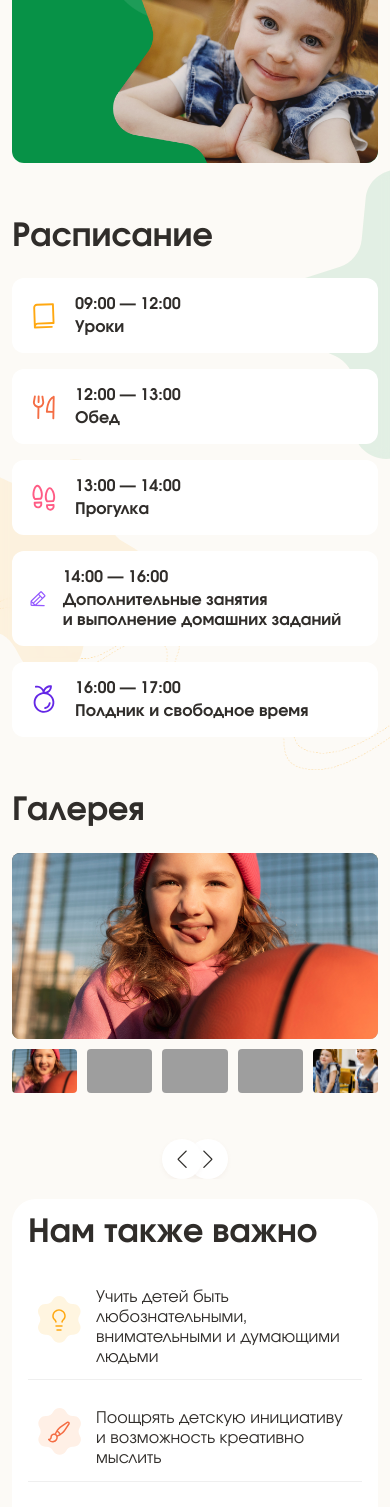
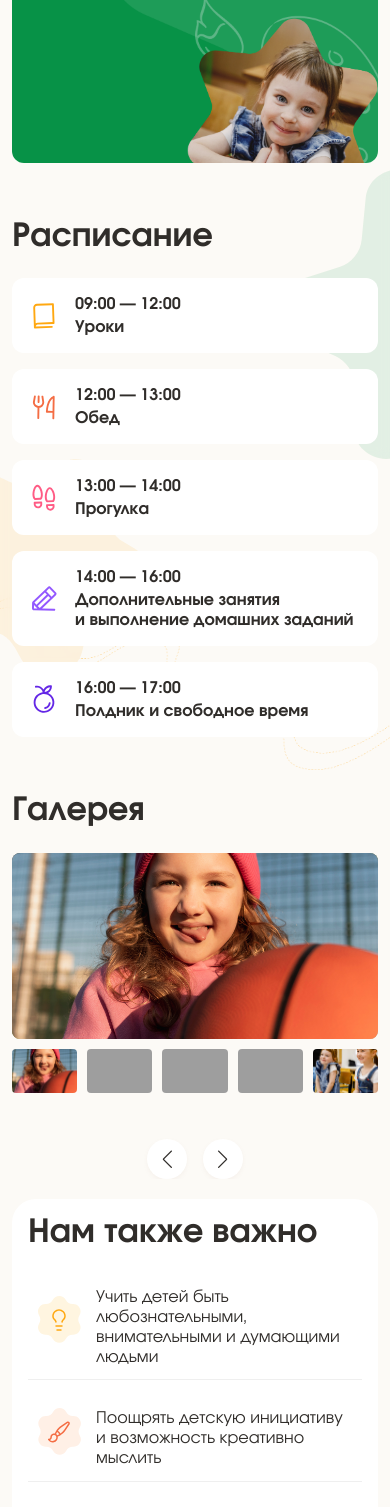
Before and after one commit to Islomhoja/---, a plain HTML site: page main.html in a window 390 px wide. Shown: the part 6008-7515 px from the top of the page. Drawn offline with nearby package versions, Linux system fonts and the light colour scheme; grey boxes are pictures that could not be loaded.

Commit message:
Update main.css

```diff
--- a/css/main.css
+++ b/css/main.css
@@ -171,7 +171,7 @@ main{overflow: hidden;}
 .schedule-time,.schedule-desc{font-family: var(--font-family);font-weight: 700;font-size: 16px;line-height: 125%;color: var(--color-neutral-800);}
 .schedule-time{font-family: var(--font-family);font-weight: 700;margin-bottom: 3px;}
 .schedule-item{background: var(--color-neutral-white);border-radius: 12px;padding: 16px;display: flex;align-items: center;gap:15px;transform: rotate(-2deg);}
-.schedule-item svg{width: 32px;height: 32px;}
+.schedule-item svg{width: 32px;height: 32px;min-width:32px}
 .schedule-item:nth-child(even){transform: unset;}
 .schedule-content{max-width: 400px;display: flex;flex-direction: column;margin: auto;gap:10px}
 .star-sched{width: 283px;position: absolute;top: -180px;right: -214px;}
@@ -278,7 +278,7 @@ a.contact-item:hover{color: var(--color-color-100-extra-3);}
   .val-small-flex{max-width: 100%;}
   .edu-flex{grid-template-columns: 1fr 1fr;}
   .edu-star2{top: 350px;left: -100px;}
-  .talant-img{right: -75px;top: 93px;}
+  .talant-img{right: -15px;top: 235px;width: 221px;}
   .swiper-button-gal.swiper-button-prev{left: 43%;}
   .swiper-button-gal.swiper-button-next{right: 43%;}
   .partner-col{max-width: 290px;}
@@ -339,5 +339,7 @@ a.contact-item:hover{color: var(--color-color-100-extra-3);}
   .adv-item:nth-child(4){margin: 90px 100px 0 auto;}
   .btn-enroll{width: 100%;}
   .val-small-item{font-size: 14px;}
-
+  .swiper-button-gal.swiper-button-prev{left: 37%;}
+  .swiper-button-gal.swiper-button-next{right: 37%;}
+  .contact-map{aspect-ratio: 358/260;}
 }
```
